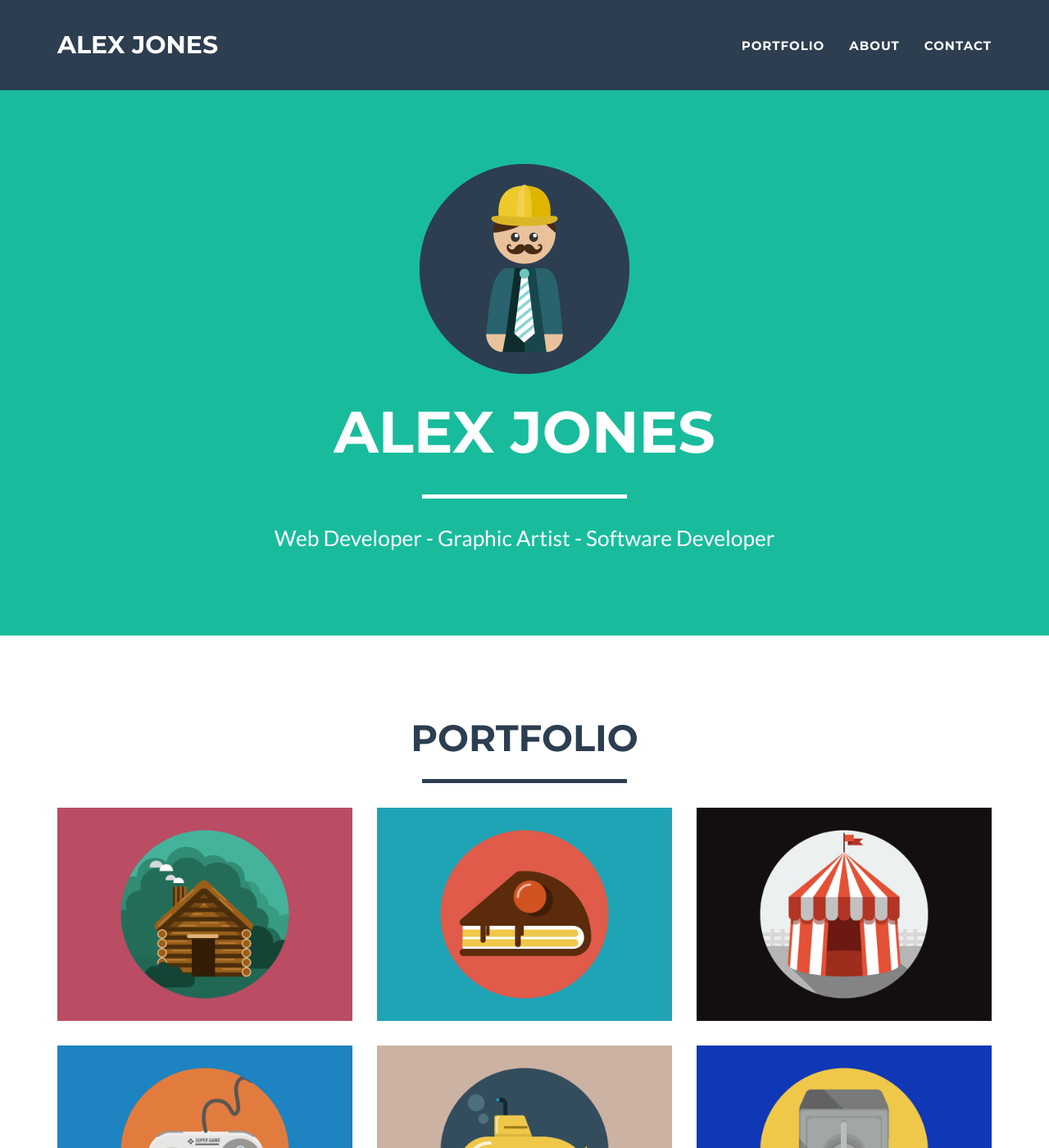
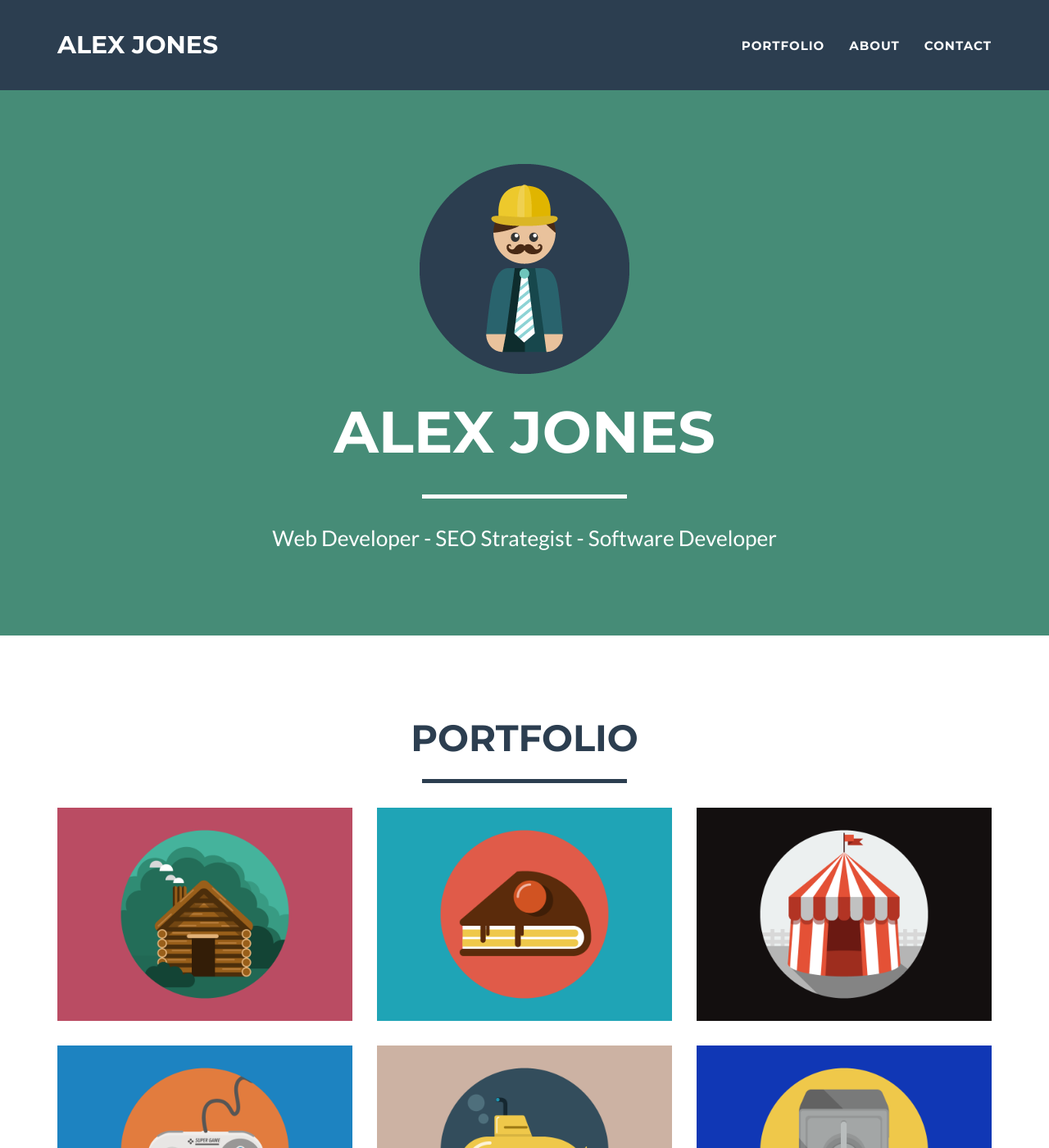
Before and after one commit to killerkoda13/killerkoda13.github.io, a Jekyll site: the page built from index.html, in a window 1280 px wide and 1400 px high. Shown: the whole window at 82% size. Built offline with Jekyll 4.4.1, drawn with Linux system fonts in a browser that asks for light colours; some of the changed text lies outside the part shown.

Commit message:
Update config

```diff
--- a/_config.yml
+++ b/_config.yml
@@ -3,7 +3,7 @@ title: Alex Jones
 email: your-email@domain.com
 url: https://killerkoda13.github.io
 description: "Write an awesome description for your new site here. You can edit this line in _config.yml. It will appear in your document head meta (for Google search results) and in your feed.xml site description."
-skills: "Web Developer - Graphic Artist - Software Developer"
+skills: "Web Developer - SEO Strategist - Software Developer"
 meta_author: Jones Alex
 
 # Google webmaster tools
@@ -24,15 +24,15 @@ disqus_shortname: myshortname
 
 # Color settings (hex-codes without the leading hash-tag)
 color:
-  primary: 18bc9c #80B3FF
+  primary: 468C77 #80B3FF
   primary-rgb: "24,288,156" #"128,179,255"
   secondary: 2c3e50 #FD6E8A
   secondary-dark: 233140 #A2122F
 
 # Footer settings
 footer:
-  copyright: Dr. Henry Jekyll
-  location: Location
+  copyright: Alex Jones
+  location:
   social: Around the Web
   credits: Credits
 
@@ -51,11 +51,10 @@ social:
 
 # Postal address (add as many lines as necessary)
 address:
-  - line: 3481 Melrose Place
-  - line: Beverly Hills, CA 90210
+
 
 # Credits content
-credits: 'Freelancer is a free to use, open source Bootstrap theme created by <a href="http://startbootstrap.com">Start Bootstrap</a>.'
+credits: 'Developed and designed by Alex Jones.'
 
 # Build settings
 markdown: kramdown
```
